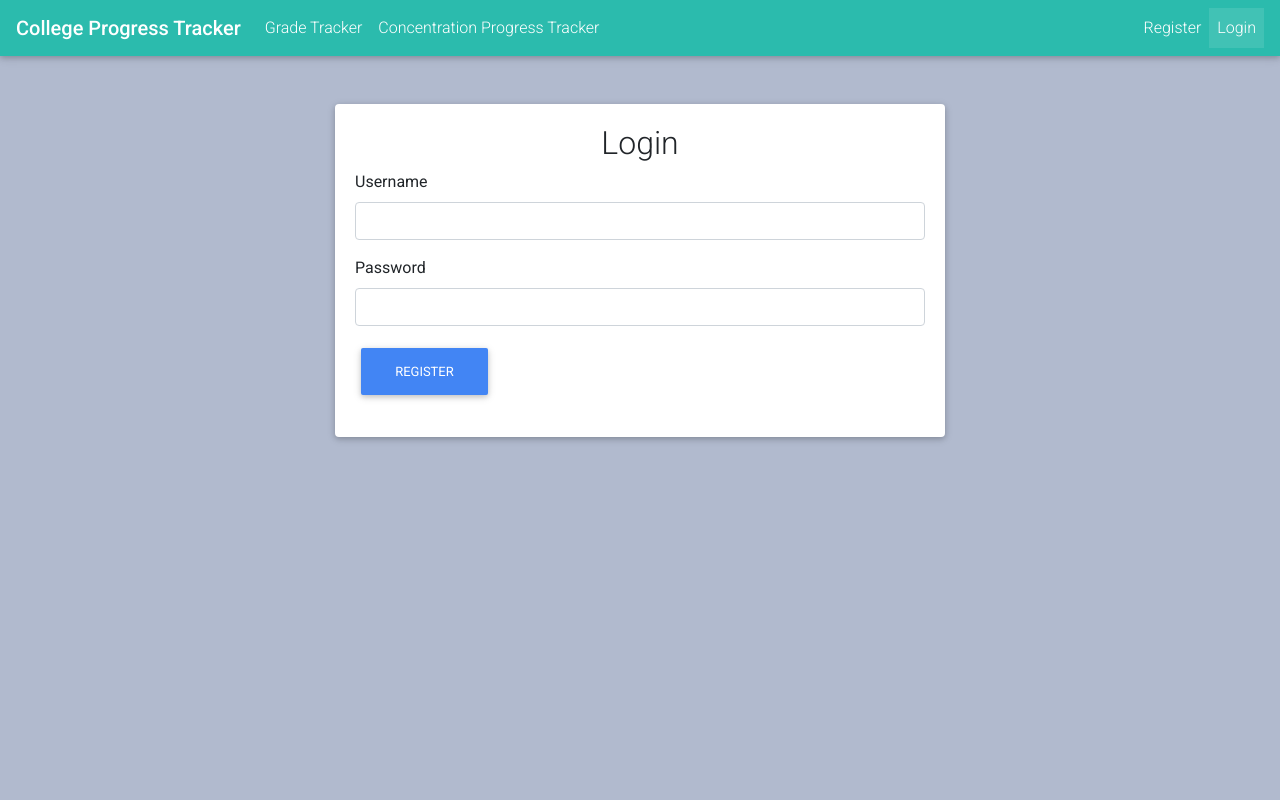
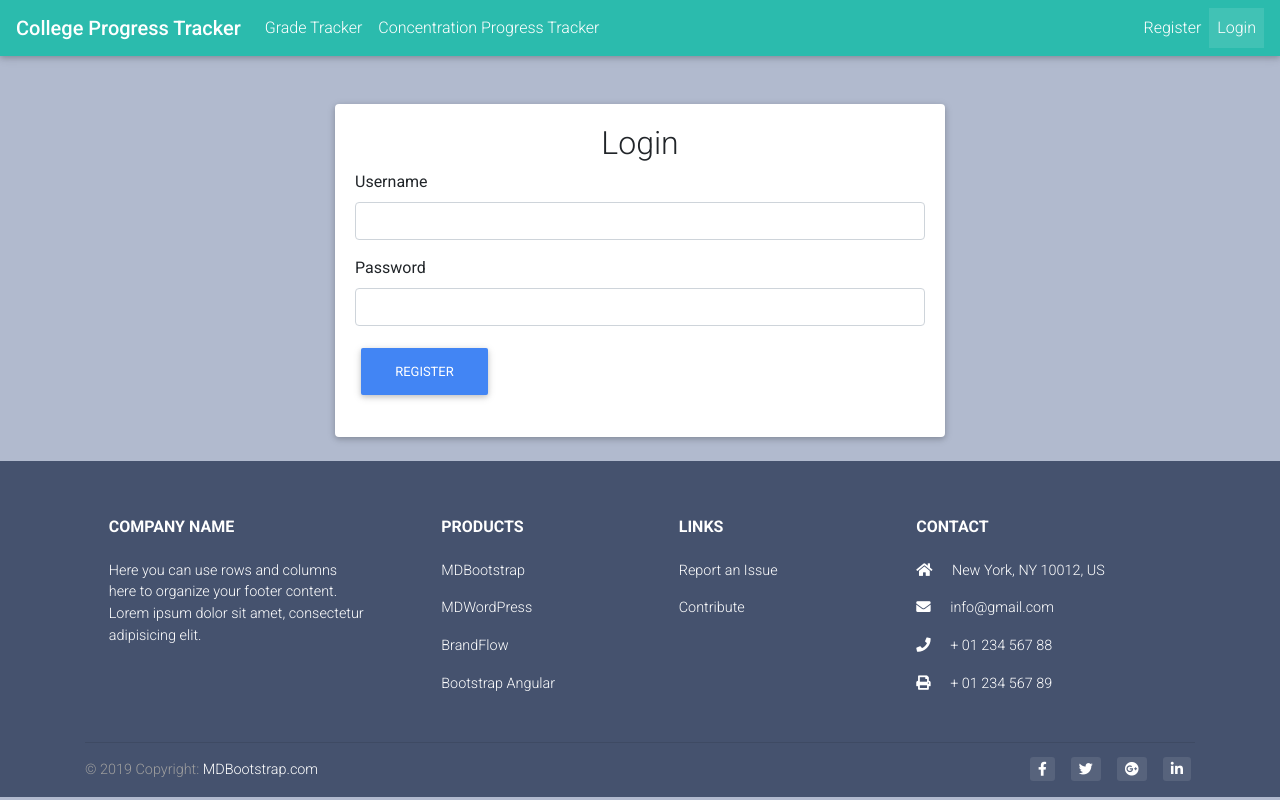
Before and after one commit to KYDronePilot/CSC-440-Team-Project, a React (Create React App) app in the folder src/frontend/csc-440-project-frontend/: page /login/ in a window 1280 px wide. Built offline with nearby package versions, Linux system fonts and the light colour scheme; no server answers.

Commit message:
Added a template footer
 - Started adding links.

```diff
--- a/src/frontend/csc-440-project-frontend/src/App.js
+++ b/src/frontend/csc-440-project-frontend/src/App.js
@@ -22,6 +22,7 @@ import {
     SEMESTER_URL_DEF
 } from './routes/urls';
 import GradeTrackerDashboard from './views/GradeTrackerDashboard';
+import Footer from './components/layout/Footer';
 
 class App extends Component {
     componentDidMount() {
@@ -53,6 +54,7 @@ class App extends Component {
                                     <Route exact path={LOGIN_URL_DEF} component={Login}/>
                                 </Switch>
                             </div>
+                            <Footer/>
                         </Fragment>
                     </Router>
                 </div>
--- /dev/null
+++ b/src/frontend/csc-440-project-frontend/src/components/layout/Footer.tsx
@@ -0,0 +1,115 @@
+import React, {Component} from 'react';
+import {MDBCol, MDBContainer, MDBFooter, MDBRow} from 'mdbreact';
+
+
+interface FooterProps {
+
+}
+
+class Footer extends Component<FooterProps, {}> {
+    render() {
+        return (
+            <MDBFooter color="mdb-color" className="font-small pt-4 mt-4">
+                <MDBContainer className="text-center text-md-left">
+                    <MDBRow className="text-center text-md-left mt-3 pb-3">
+                        <MDBCol md="3" lg="3" xl="3" className="mx-auto mt-3">
+                            <h6 className="text-uppercase mb-4 font-weight-bold">
+                                Company name
+                            </h6>
+                            <p>
+                                Here you can use rows and columns here to organize your footer
+                                content. Lorem ipsum dolor sit amet, consectetur adipisicing
+                                elit.
+                            </p>
+                        </MDBCol>
+                        <hr className="w-100 clearfix d-md-none"/>
+                        <MDBCol md="2" lg="2" xl="2" className="mx-auto mt-3">
+                            <h6 className="text-uppercase mb-4 font-weight-bold">Products</h6>
+                            <p>
+                                <a href="#!">MDBootstrap</a>
+                            </p>
+                            <p>
+                                <a href="#!">MDWordPress</a>
+                            </p>
+                            <p>
+                                <a href="#!">BrandFlow</a>
+                            </p>
+                            <p>
+                                <a href="#!">Bootstrap Angular</a>
+                            </p>
+                        </MDBCol>
+                        <hr className="w-100 clearfix d-md-none"/>
+                        <MDBCol md="3" lg="2" xl="2" className="mx-auto mt-3">
+                            <h6 className="text-uppercase mb-4 font-weight-bold">
+                                Links
+                            </h6>
+                            <p>
+                                <a href={'https://github.com/KYDronePilot/CSC-440-Team-Project/issues'}>
+                                    Report an Issue
+                                </a>
+                            </p>
+                            <p>
+                                <a href={'https://github.com/KYDronePilot/CSC-440-Team-Project'}>
+                                    Contribute
+                                </a>
+                            </p>
+                        </MDBCol>
+                        <hr className="w-100 clearfix d-md-none"/>
+                        <MDBCol md="4" lg="3" xl="3" className="mx-auto mt-3">
+                            <h6 className="text-uppercase mb-4 font-weight-bold">Contact</h6>
+                            <p>
+                                <i className="fa fa-home mr-3"/> New York, NY 10012, US
+                            </p>
+                            <p>
+                                <i className="fa fa-envelope mr-3"/> info@gmail.com
+                            </p>
+                            <p>
+                                <i className="fa fa-phone mr-3"/> + 01 234 567 88
+                            </p>
+                            <p>
+                                <i className="fa fa-print mr-3"/> + 01 234 567 89
+                            </p>
+                        </MDBCol>
+                    </MDBRow>
+                    <hr/>
+                    <MDBRow className="d-flex align-items-center">
+                        <MDBCol md="8" lg="8">
+                            <p className="text-center text-md-left grey-text">
+                                &copy; {new Date().getFullYear()} Copyright:{' '}
+                                <a href="https://www.MDBootstrap.com"> MDBootstrap.com </a>
+                            </p>
+                        </MDBCol>
+                        <MDBCol md="4" lg="4" className="ml-lg-0">
+                            <div className="text-center text-md-right">
+                                <ul className="list-unstyled list-inline">
+                                    <li className="list-inline-item">
+                                        <a className="btn-floating btn-sm rgba-white-slight mx-1">
+                                            <i className="fab fa-facebook-f"/>
+                                        </a>
+                                    </li>
+                                    <li className="list-inline-item">
+                                        <a className="btn-floating btn-sm rgba-white-slight mx-1">
+                                            <i className="fab fa-twitter"/>
+                                        </a>
+                                    </li>
+                                    <li className="list-inline-item">
+                                        <a className="btn-floating btn-sm rgba-white-slight mx-1">
+                                            <i className="fab fa-google-plus"/>
+                                        </a>
+                                    </li>
+                                    <li className="list-inline-item">
+                                        <a className="btn-floating btn-sm rgba-white-slight mx-1">
+                                            <i className="fab fa-linkedin-in"/>
+                                        </a>
+                                    </li>
+                                </ul>
+                            </div>
+                        </MDBCol>
+                    </MDBRow>
+                </MDBContainer>
+            </MDBFooter>
+        );
+    }
+}
+
+export default Footer;
```
